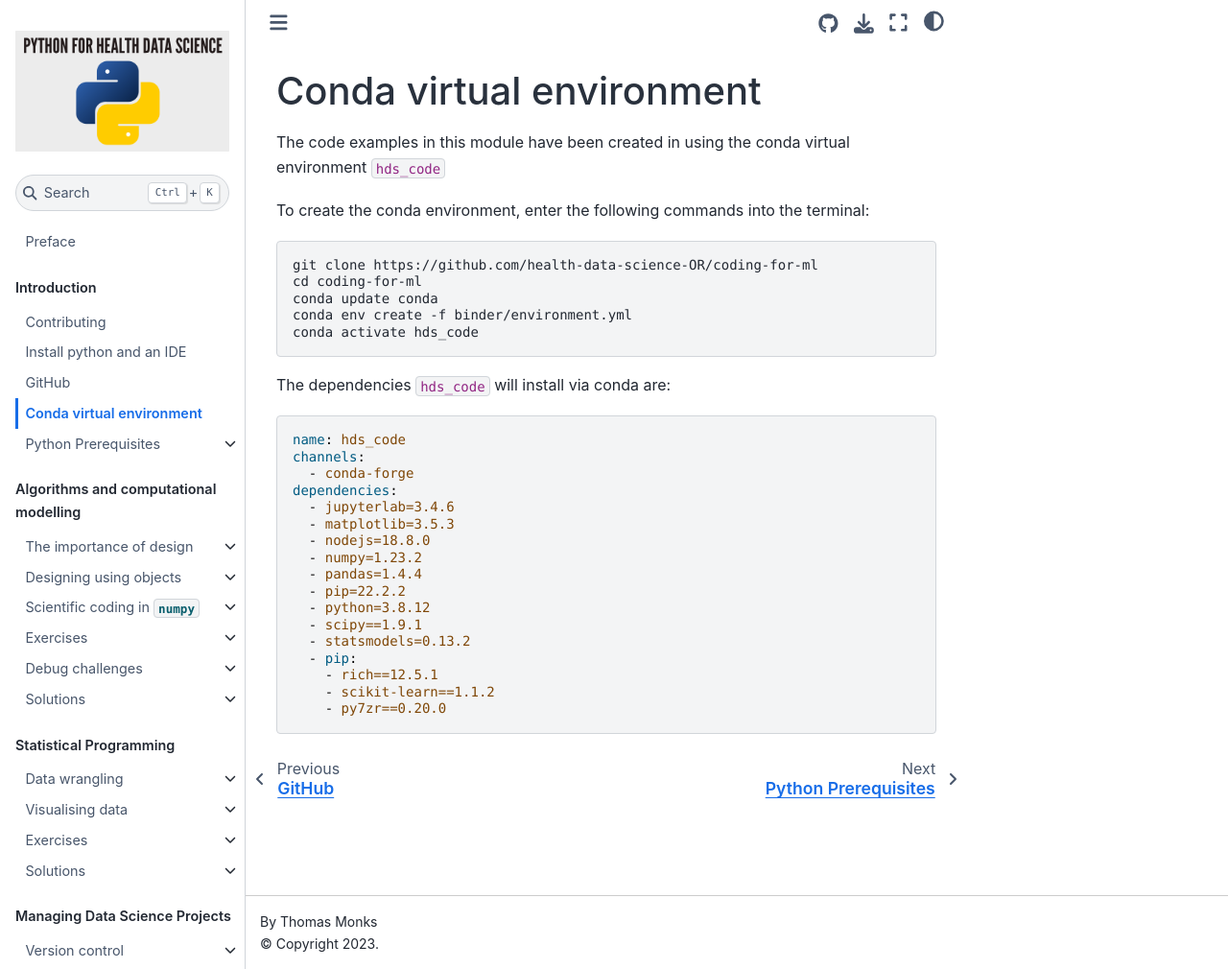
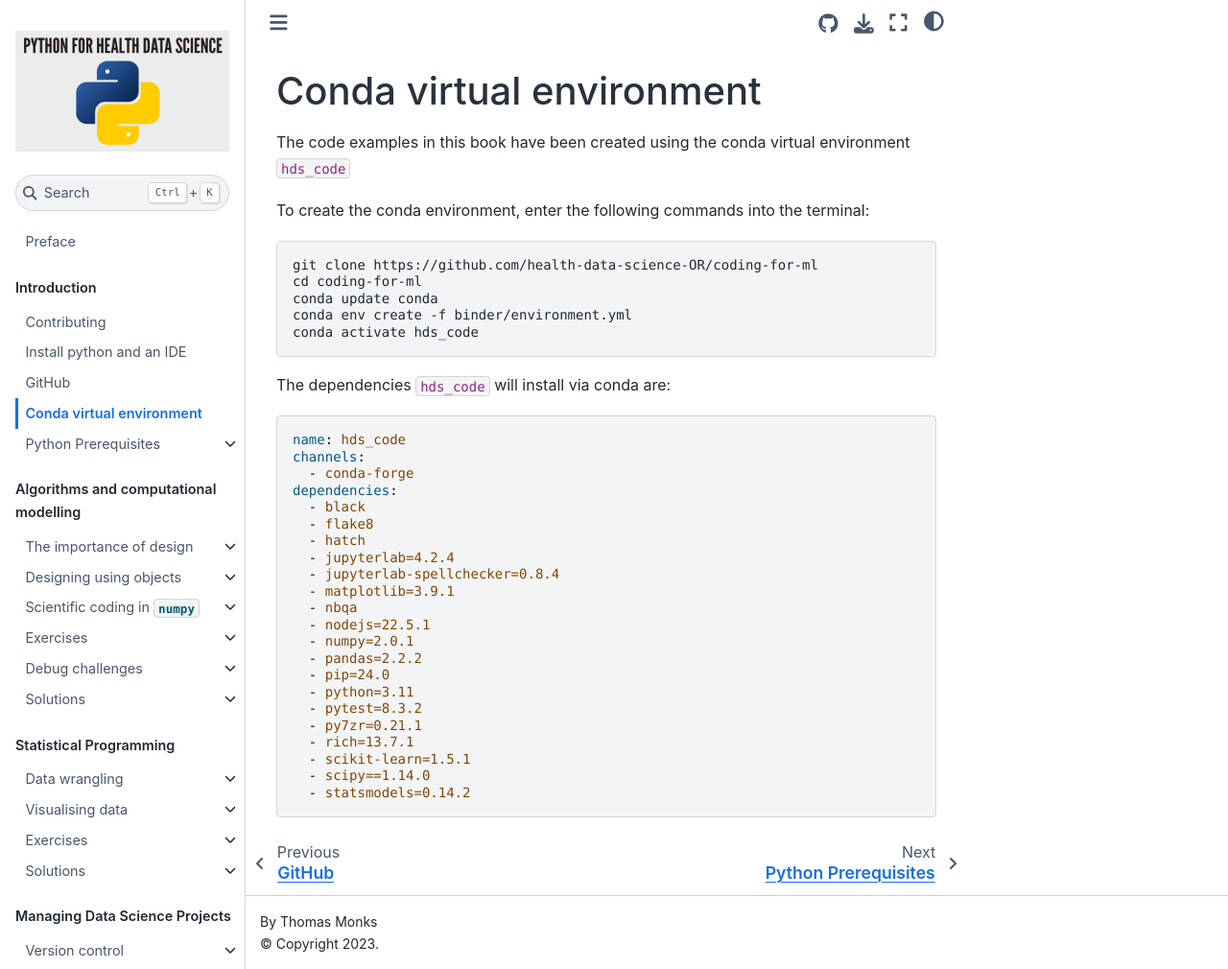
Before and after one commit to health-data-science-OR/coding-for-ml, a Jupyter Book: the page built from content/001_setup/conda.md, in a window 1280 px wide and 1010 px high. Shown: the whole window at 96% size. Built offline with Jupyter Book 1.0.4 settings and Sphinx 7.4.7 and the Sphinx Book theme 1.1.4, drawn with Linux system fonts in a browser that asks for light colours.

Commit message:
chore(conda): updated env page

````diff
--- a/content/001_setup/conda.md
+++ b/content/001_setup/conda.md
@@ -1,6 +1,6 @@
 # Conda virtual environment
 
-The code examples in this module have been created in using the conda virtual environment `hds_code`
+The code examples in this book have been created using the conda virtual environment `hds_code`
 
 To create the conda environment, enter the following commands into the terminal:
 
@@ -19,17 +19,22 @@ name: hds_code
 channels:
   - conda-forge
 dependencies:
-  - jupyterlab=3.4.6
-  - matplotlib=3.5.3
-  - nodejs=18.8.0
-  - numpy=1.23.2
-  - pandas=1.4.4
-  - pip=22.2.2
-  - python=3.8.12
-  - scipy==1.9.1
-  - statsmodels=0.13.2
-  - pip:
-    - rich==12.5.1
-    - scikit-learn==1.1.2
-    - py7zr==0.20.0
+  - black
+  - flake8
+  - hatch
+  - jupyterlab=4.2.4
+  - jupyterlab-spellchecker=0.8.4
+  - matplotlib=3.9.1
+  - nbqa
+  - nodejs=22.5.1
+  - numpy=2.0.1
+  - pandas=2.2.2
+  - pip=24.0
+  - python=3.11
+  - pytest=8.3.2
+  - py7zr=0.21.1
+  - rich=13.7.1
+  - scikit-learn=1.5.1
+  - scipy==1.14.0
+  - statsmodels=0.14.2
 ```
````
